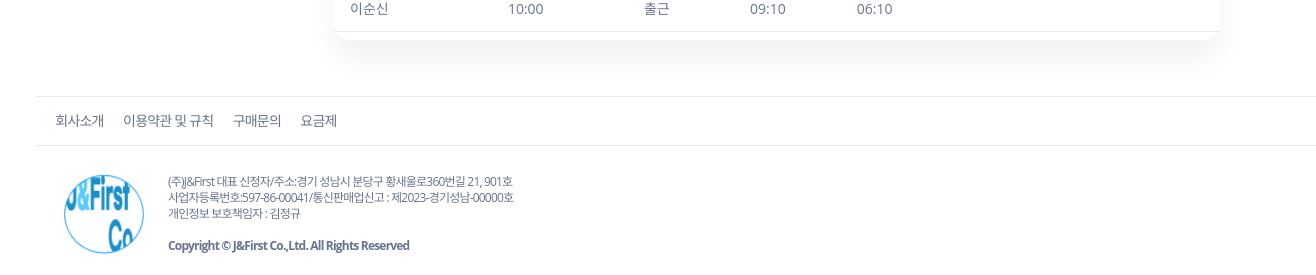
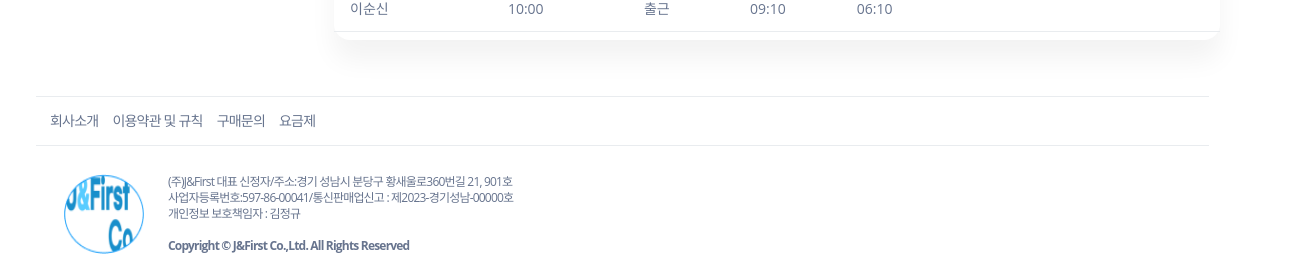
Before and after one commit to eunbbori/gwNew, a Next.js app: page / in a window 1280 px wide. Shown: the part 522-797 px from the top of the page, 1316 px wide, since content can reach past the window. Built offline with nearby package versions, Linux system fonts and the light colour scheme.

Commit message:
modify header, footer css 수정

```diff
--- a/src/components/Footer.tsx
+++ b/src/components/Footer.tsx
@@ -5,16 +5,16 @@ import jnFirstLogo from 'src/assets/img/jnfirst.png';
 
 const Footer = () => {
   return (
-    <footer className="min-w-full min-h-0 absolute tracking-tighter bottom-6">
+    <footer className="w-11/12 min-h-0 absolute tracking-tighter bottom-6">
       <section className="text-sm">
-        <hr className="w-65 h-px mt-5 bg-gray-200 border-0 dark:bg-gray-700" />
+        <hr className="w-full h-px mt-5 bg-gray-200 border-0 dark:bg-gray-700" />
         <nav className="flex justify-evenly w-3/12 mt-3">
           <a href="#">회사소개</a>
           <a href="#">이용약관 및 규칙</a>
           <a href="#">구매문의</a>
           <a href="#">요금제</a>
         </nav>
-        <hr className="w-65 h-px mt-3 bg-gray-200 border-0 dark:bg-gray-700" />
+        <hr className="h-px mt-3 bg-gray-200 border-0 dark:bg-gray-700" />
       </section>
       <section className="flex text-xs mt-7 ml-7">
         <a href="javascript:;" target="_blank" rel="noreferrer">
--- a/src/components/Header.tsx
+++ b/src/components/Header.tsx
@@ -39,7 +39,7 @@ const Header = () => {
           </ul>
         </div>
       </div>
-      <hr className="w-65 h-px mt-3 bg-gray-200 border-0 dark:bg-gray-700" />
+      <hr className="h-px mt-3 bg-gray-200 border-0 dark:bg-gray-700" />
     </>
   );
 };
```
